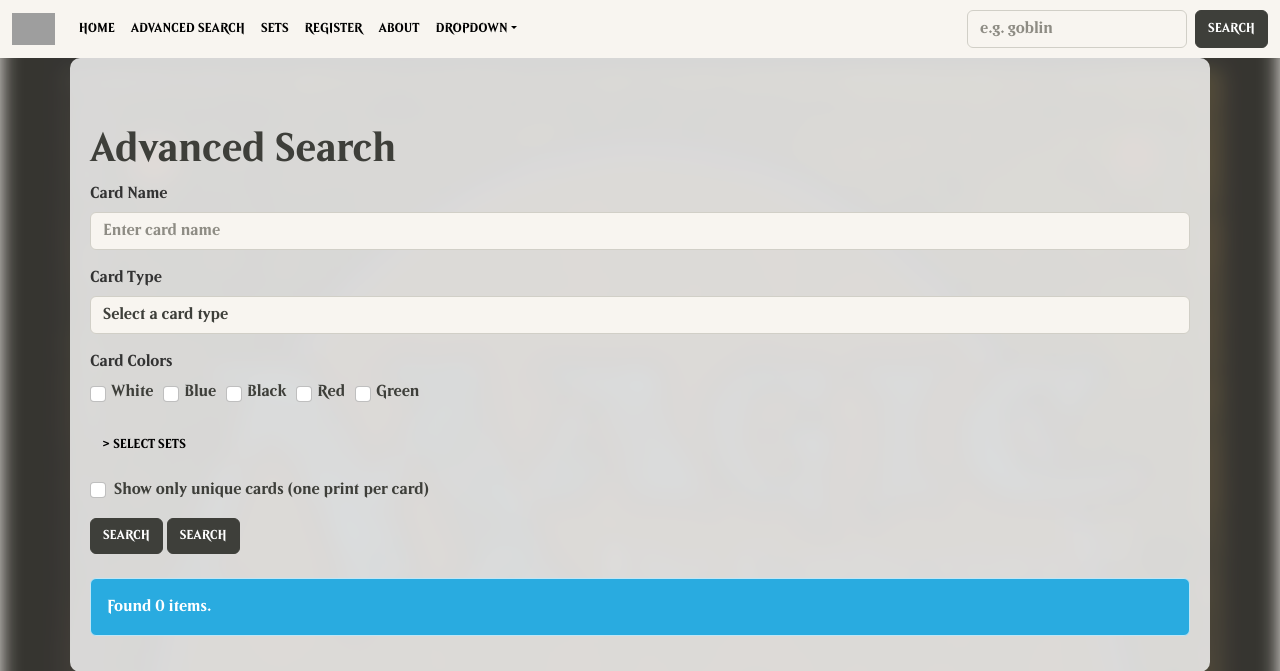
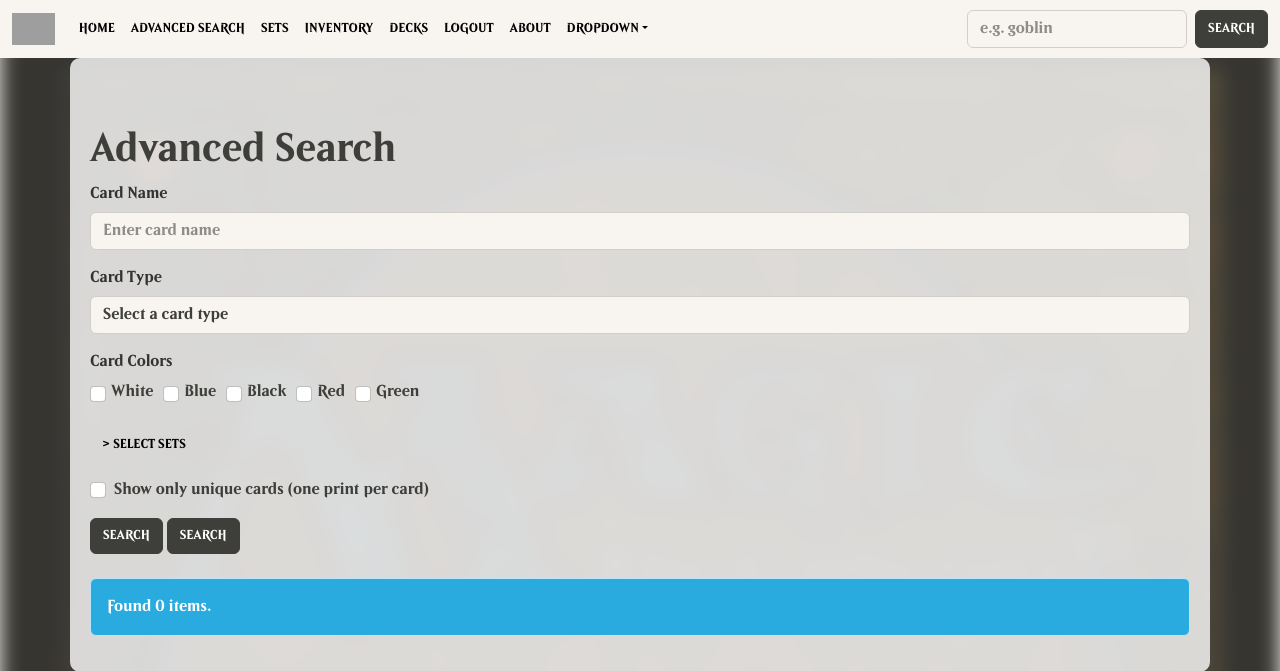
Before and after one commit to Fabaderheld/mtg-db, a Flask app: page /mtg/advanced_search in a window 1280 px wide. Shown: the top 671 px of the page. Run offline with Flask 3, Linux system fonts and the light colour scheme; the visitor is signed in with stand-in values (Sample User, id 1); data that the repository does not hold is empty; some libraries are stand-ins or nearby versions; grey boxes are pictures that could not be loaded.

Commit message:
WIP: MTG: Added User space links to navbar

```diff
--- a/templates/mtg/base.html
+++ b/templates/mtg/base.html
@@ -82,9 +82,25 @@
                     <li class="nav-item">
                         <a class="nav-link" href="{{ url_for('mtg.sets') }}">Sets</a>
                     </li>
+                    <!-- Conditionally display Register/Login or User Profile links -->
+                    {% if not current_user.is_authenticated %}
                     <li class="nav-item">
                         <a class="nav-link" href="{{ url_for('auth.register') }}">Register</a>
                     </li>
+                    <li class="nav-item">
+                        <a class="nav-link" href="{{ url_for('auth.login') }}">Login</a>
+                    </li>
+                    {% else %}
+                    <li class="nav-item">
+                        <a class="nav-link" href="{{ url_for('mtg.inventory') }}">Inventory</a>
+                    </li>
+                    <li class="nav-item">
+                        <a class="nav-link" href="{{ url_for('mtg.decks') }}">Decks</a>
+                    </li>
+                    <li class="nav-item">
+                        <a class="nav-link" href="{{ url_for('auth.logout') }}">Logout</a>
+                    </li>
+                    {% endif %}
                     <li class="nav-item">
                         <a class="nav-link" href="#">About</a>
                     </li>
```
